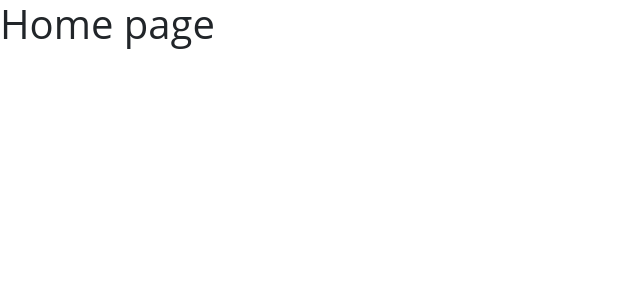
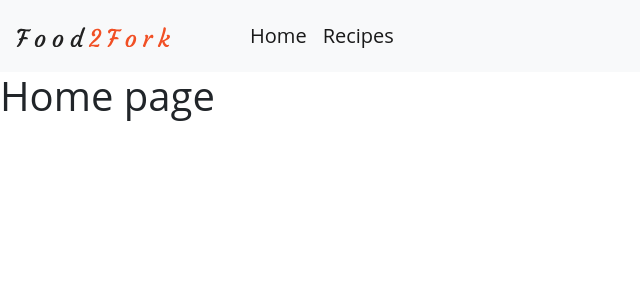
Before and after one commit to Res01uti0n/Fodo2Fork, a React (Create React App) app: page / in a window 1280 px wide. Shown: the top 300 px of the page, without its empty margins (0-640 px from the left). Built offline with nearby package versions, Linux system fonts and the light colour scheme.

Commit message:
Created Navbar

```diff
--- a/src/App.js
+++ b/src/App.js
@@ -7,10 +7,13 @@ import { Home } from "./pages/Home";
 import { Recipes } from "./pages/Recipes";
 import { SingleRecipe } from "./pages/SingleRecipe";
 import { Default } from "./pages/Default";
+import { NavBar } from "./components/NavBar";
 
 function App() {
   return (
     <Router>
+      <NavBar />
+
       <main>
         <Switch>
           <Route path="/" exact component={Home} />
--- /dev/null
+++ b/src/components/NavBar.js
@@ -0,0 +1,30 @@
+import React from "react";
+
+import Logo from "../images/logo.svg"
+import { Link } from "react-router-dom";
+
+export const NavBar = () => {
+  return (
+    <nav className="navbar navbar-expand-lg navbar-light bg-light">
+      <Link to="/" className="navbar-brand">
+        <img src={Logo} alt="Logo" />
+      </Link>
+
+      <div className="collapse navbar show ml-sm-5">
+        <ul className="navbar-nav">
+          <li className="navbar-item">
+            <Link to="/" className="navbar-brand">
+              Home
+            </Link>
+          </li>
+
+          <li className="navbar-item">
+            <Link to="/recipes" className="navbar-brand">
+              Recipes
+            </Link>
+          </li>
+        </ul>
+      </div>
+    </nav>
+  );
+};
```
